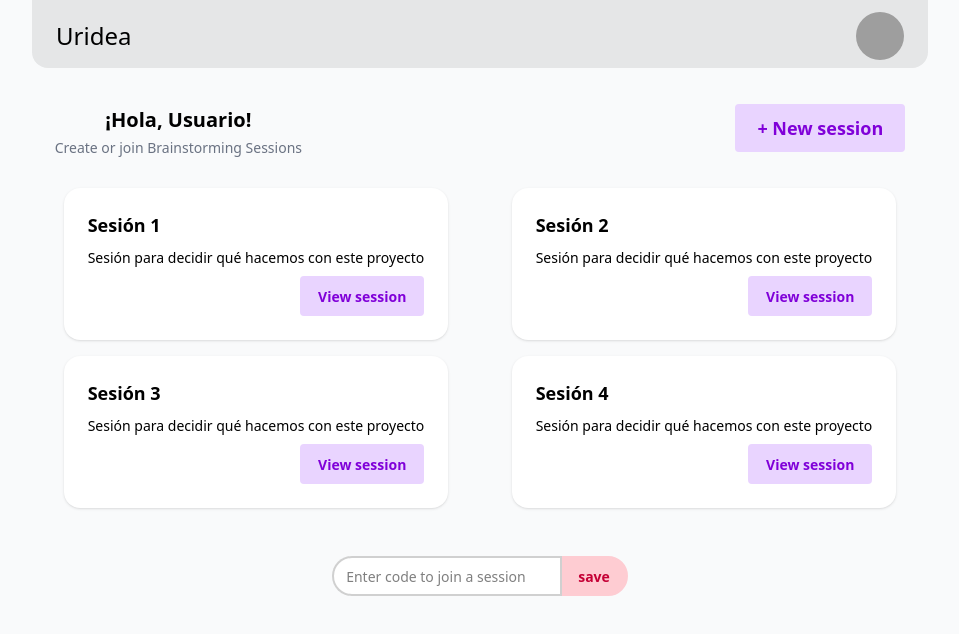
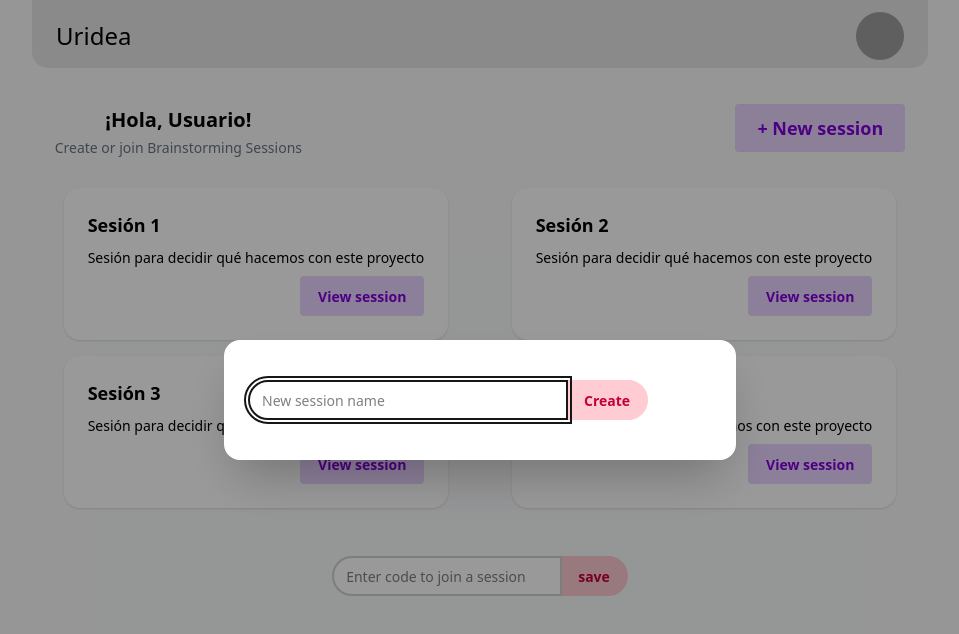
Before and after one commit to AsroLabs/Uridea, a Next.js app: page /menu in a window 1280 px wide. Both pictures are taken after a click on the button "+ New session". Shown: the top 634 px of the page, without its empty margins (160-1119 px from the left). Built offline with nearby package versions, Linux system fonts and the light colour scheme; no server answers; grey boxes are pictures that could not be loaded.

Commit message:
Add createSession function that inserts new row in sessions table on supabase

```diff
--- a/src/app/menu/components/layout/HeroSection.tsx
+++ b/src/app/menu/components/layout/HeroSection.tsx
@@ -1,9 +1,38 @@
 "use client";
 
 import { useUser } from "@/hooks/useUser";
+import { createClient } from "@/utils/supabase/client";
+import { useState } from "react";
 
 export default function HeroSection() {
-    const { fullName, isLoading } = useUser();
+    const { user, fullName, isLoading } = useUser();
+    const [title, setTitle] = useState("");
+
+    async function createSession(title: string) {
+        if (!user) {
+            throw new Error('User must be authenticated to create a session');
+        }
+
+        const supabase = createClient();
+        const code = Math.random().toString(36).substring(2, 8).toUpperCase(); // código corto
+
+        const { data: session, error } = await supabase
+            .from('sessions')
+            .insert([{ code, title, owner_id: user.id }])
+            .select()
+            .single()
+
+        if (error) throw error
+
+        await supabase.from('session_participants').insert([{
+            session_id: session.id,
+            user_id: user.id,
+            status: 'active'
+        }])
+
+        return console.info(session) // contiene id y code
+    }
+
 
     return (
         <section className="flex flex-col md:flex-row md:justify-around items-center gap-5 px-2 py-8">
@@ -18,9 +47,21 @@ export default function HeroSection() {
                 <p className="text-sm text-gray-500 leading-4">Create or join Brainstorming Sessions</p>
             </div>
 
-            <button className="btn rounded btn-primary  btn-sm md:btn-md lg:btn-lg">
-                + New session
-            </button>
+            {/* Open the modal using document.getElementById('ID').showModal() method */}
+            <button className="btn rounded btn-primary  btn-sm md:btn-md lg:btn-lg" onClick={() => {
+                const modal = document.getElementById('newSession') as HTMLDialogElement;
+                modal?.showModal();
+            }}>+ New session</button>
+            <dialog id="newSession" className="modal">
+                <fieldset className="fieldset modal-box py-10">
+                    <div className="join">
+                        <input type="text" className="input join-item" placeholder="New session name" value={title} onChange={(e) => setTitle(e.target.value)} />
+                        <button className="btn btn-secondary join-item" onClick={() => {createSession(title)}}>Create</button>
+                    </div>
+                </fieldset>
+
+            </dialog>
+
         </section>
     )
 }
--- a/src/app/menu/components/layout/JoinSection.tsx
+++ b/src/app/menu/components/layout/JoinSection.tsx
@@ -1,4 +1,40 @@
+import { useUser } from "@/hooks/useUser";
+import { createClient } from "@/utils/supabase/client"
+
 export default function JoinSection() {
+
+    async function joinSessionByCode(code: string) {
+
+        const supabase = createClient();
+        const { user } = useUser();
+
+        if (!user) {
+            throw new Error('User must be authenticated to create a session');
+        }
+
+        const { data: session } = await supabase
+            .from('sessions')
+            .select('*')
+            .eq('code', code)
+            .eq('status', 'active')
+            .single()
+
+        if (!session) throw new Error('Sesión no encontrada o cerrada')
+
+        // Insertar o reactivar participante
+        const { error } = await supabase
+            .from('session_participants')
+            .upsert({
+                session_id: session.id,
+                user_id: user.id,
+                status: 'active'
+            }, { onConflict: 'session_id,user_id' })
+
+        if (error) throw error
+
+        return session.id
+    }
+
     return (
         <section className="flex justify-center">
             <fieldset className="fieldset p-4">
```
